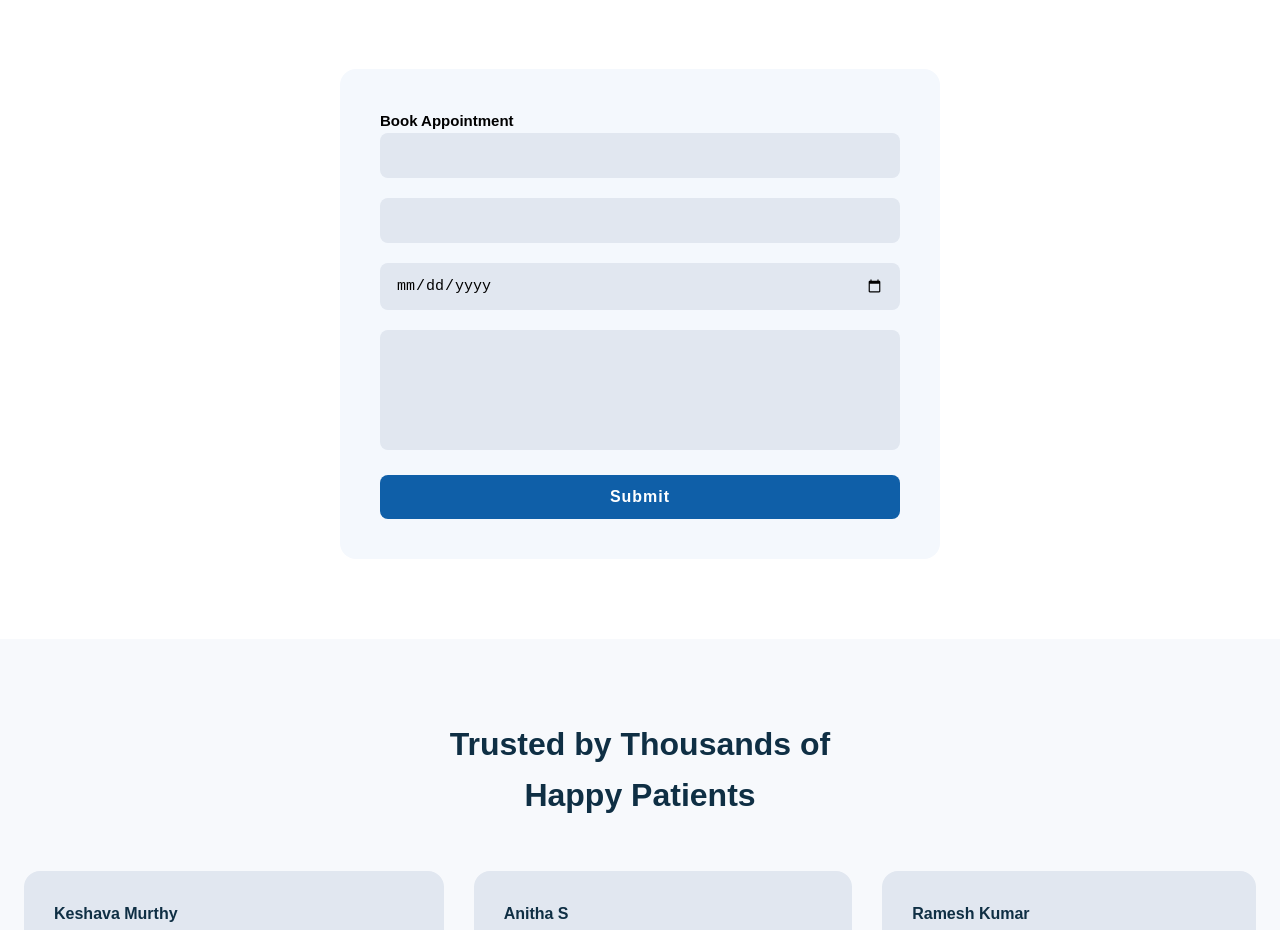
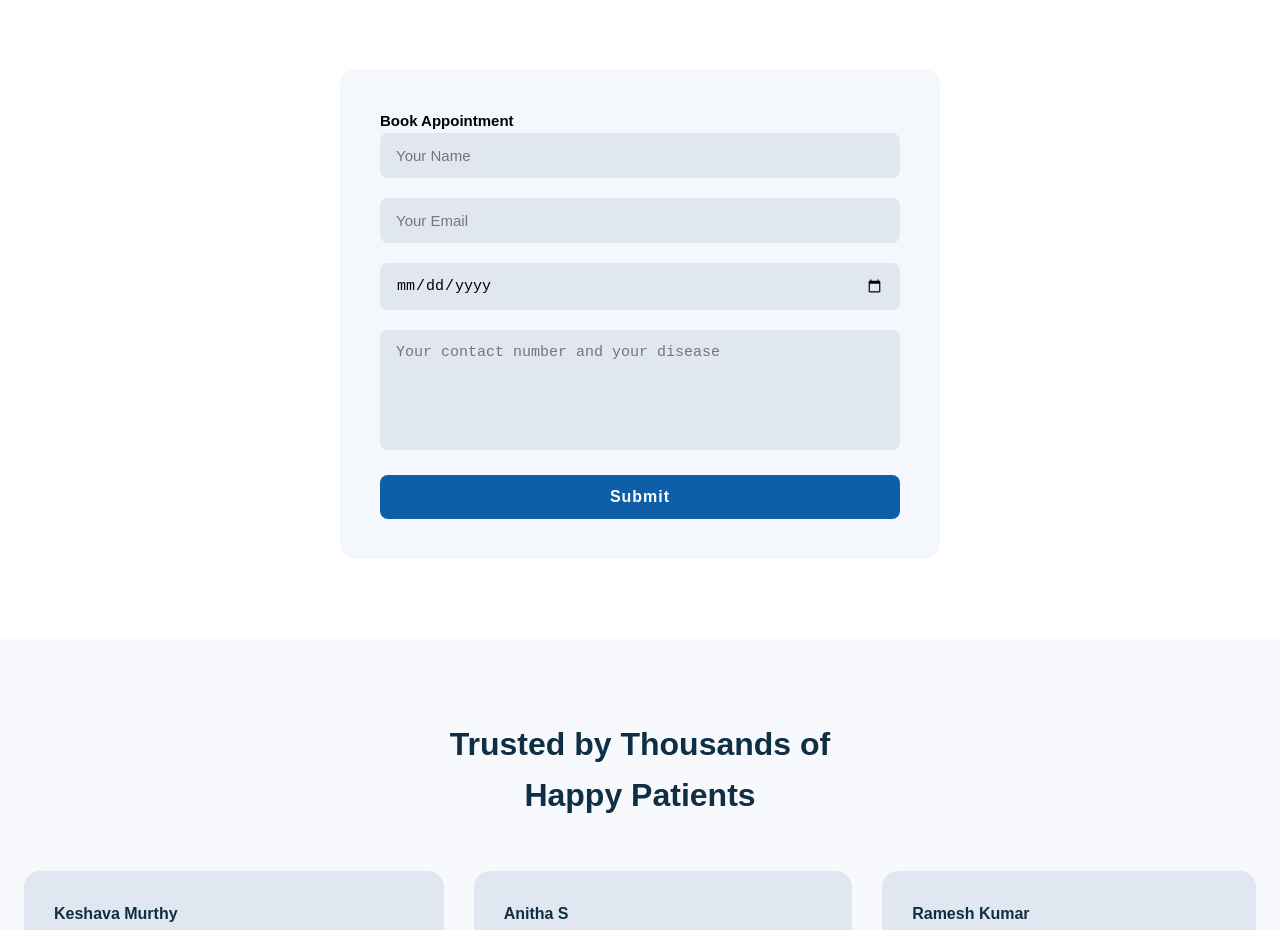
Before and after one commit to husen-2346/vital_vibes_frontend, a React (Vite) app: page / in a window 1280 px wide. Shown: the part 3040-3970 px from the top of the page. Built offline with nearby package versions, Linux system fonts and the light colour scheme.

Commit message:
Add placeholders to appointment form

```diff
--- a/src/components/Appointments.jsx
+++ b/src/components/Appointments.jsx
@@ -40,10 +40,35 @@ const Appointments = () => {
       <form className="appointment-form" onSubmit={submitAppointment}>
         <h2>Book Appointment</h2>
 
-        <input value={name} onChange={(e) => setName(e.target.value)} required />
-        <input value={email} onChange={(e) => setEmail(e.target.value)} required />
-        <input type="date" value={date} onChange={(e) => setDate(e.target.value)} required />
-        <textarea value={message} onChange={(e) => setMessage(e.target.value)} />
+        <input
+          type="text"
+          placeholder="Your Name"
+          value={name}
+          onChange={(e) => setName(e.target.value)}
+          required
+        />
+
+        <input
+          type="email"
+          placeholder="Your Email"
+          value={email}
+          onChange={(e) => setEmail(e.target.value)}
+          required
+        />
+
+        <input
+          type="date"
+          placeholder="Preferred Appointment Date"
+          value={date}
+          onChange={(e) => setDate(e.target.value)}
+          required
+        />
+
+        <textarea
+          placeholder="Your contact number and your disease"
+          value={message}
+          onChange={(e) => setMessage(e.target.value)}
+        />
 
         <button type="submit">Submit</button>
 
```
